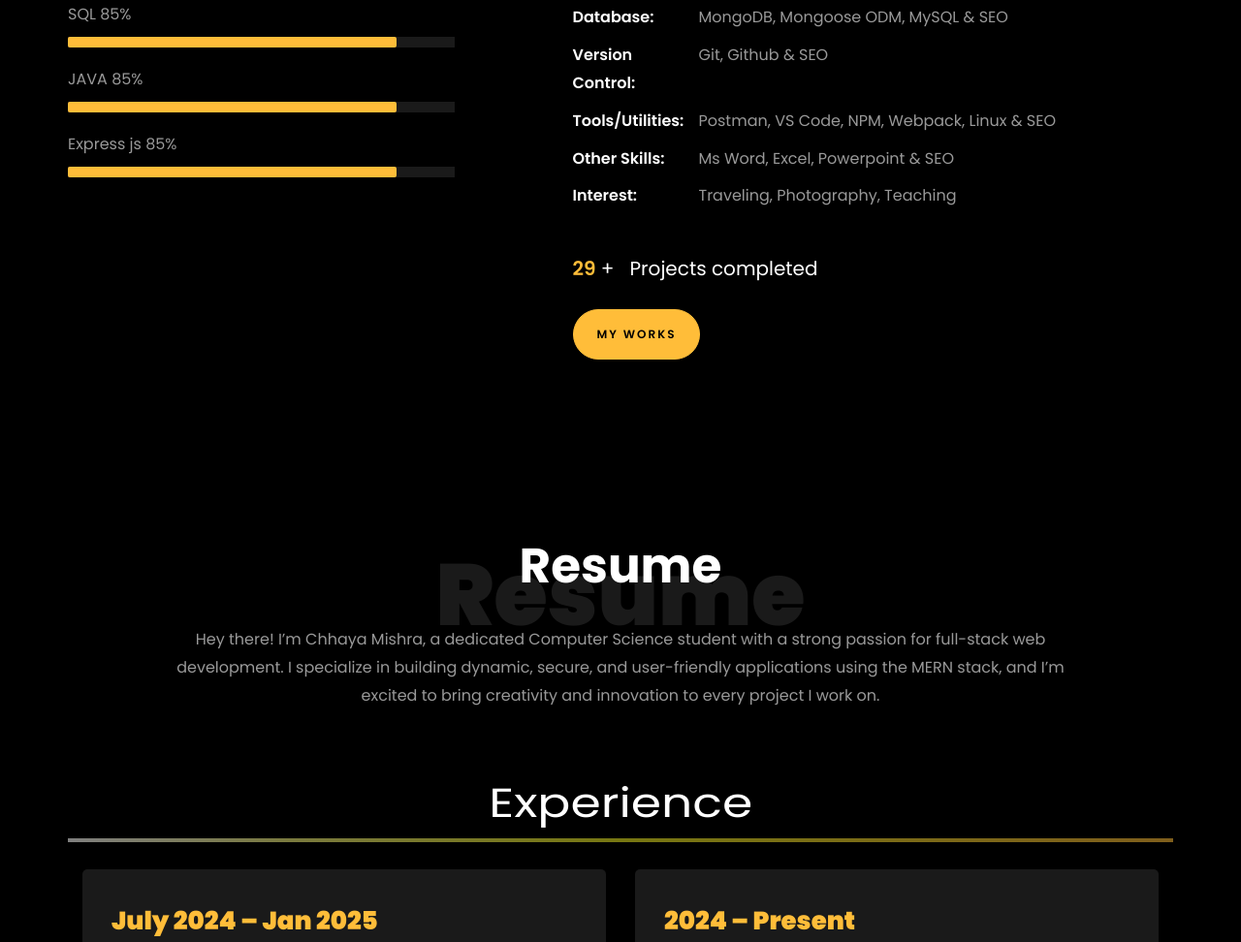
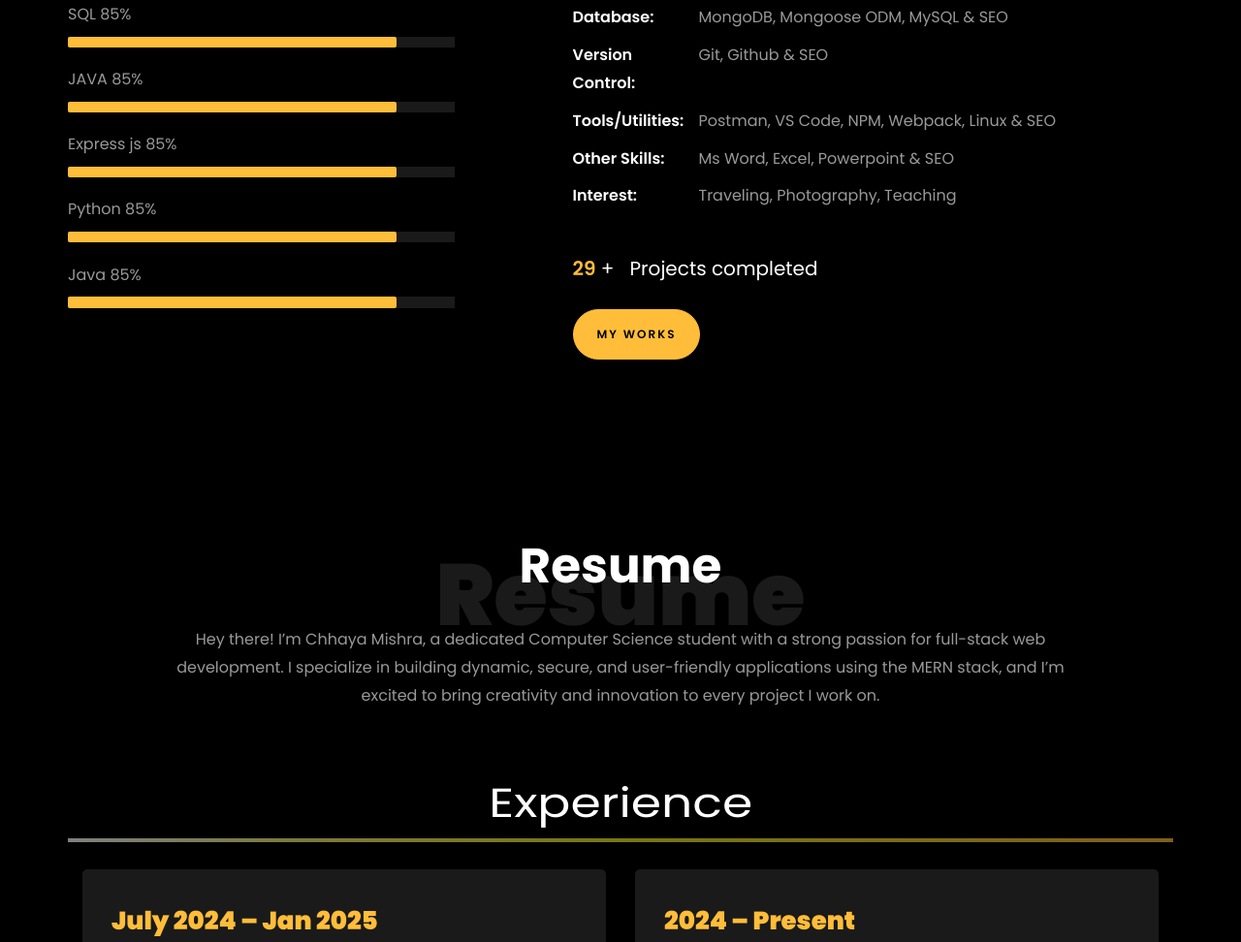
Before and after one commit to chhaya03/my_portfolio, a plain HTML site: page index.html in a window 1280 px wide. Shown: the part 1421-2393 px from the top of the page at 97% size. Drawn offline with Linux system fonts and the light colour scheme; files whose address does not match are found by name.

Commit message:
Update index.html

```diff
--- a/index.html
+++ b/index.html
@@ -259,6 +259,17 @@
 									</div>
 
 									<span>Express js</span> <span class="pull-right">85%</span>
+									<div class="progress">
+										<div class="progress-bar" role="progressbar" style="width: 85%" aria-valuenow="85" aria-valuemin="0"
+											aria-valuemax="100"></div>
+									</div>
+									<span>Python</span> <span class="pull-right">85%</span>
+									<div class="progress">
+										<div class="progress-bar" role="progressbar" style="width: 85%" aria-valuenow="85" aria-valuemin="0"
+											aria-valuemax="100"></div>
+									</div>
+
+									<span>Java</span> <span class="pull-right">85%</span>
 									<div class="progress">
 										<div class="progress-bar" role="progressbar" style="width: 85%" aria-valuenow="85" aria-valuemin="0"
 											aria-valuemax="100"></div>
```
